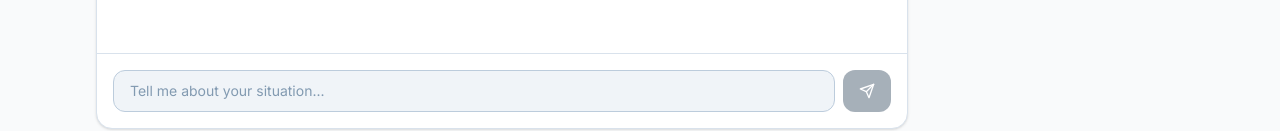
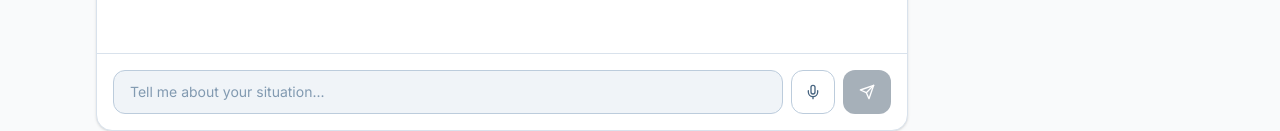
Before and after one commit to mubasiranwar/Sarkar_Sathi, a React (Vite) app: page /#/assistant in a window 1280 px wide. Shown: the part 697-828 px from the top of the page. Built offline with nearby package versions, Linux system fonts and the light colour scheme; a web font is replaced by a local one.

Commit message:
Add voice input to assistant

```diff
--- a/src/pages/Assistant.tsx
+++ b/src/pages/Assistant.tsx
@@ -8,8 +8,57 @@ import { getRecommendedPrograms, getEligibilityStatusText, getEligibilityStatusC
 import {
   Send, Bot, User, Sparkles, AlertTriangle,
   ArrowRight, Search, Info, MessageCircle,
-  Loader2, UserCircle, X, ExternalLink, CheckCircle2
+  Loader2, UserCircle, X, ExternalLink, CheckCircle2, Mic, MicOff
 } from 'lucide-react';
+
+interface SpeechRecognitionAlternativeResult {
+  transcript: string;
+  confidence: number;
+}
+
+interface SpeechRecognitionResult {
+  isFinal: boolean;
+  length: number;
+  [index: number]: SpeechRecognitionAlternativeResult;
+}
+
+interface SpeechRecognitionResultList {
+  length: number;
+  [index: number]: SpeechRecognitionResult;
+}
+
+interface SpeechRecognitionEvent extends Event {
+  resultIndex: number;
+  results: SpeechRecognitionResultList;
+}
+
+interface SpeechRecognitionErrorEvent extends Event {
+  error: string;
+}
+
+interface SpeechRecognitionInstance {
+  lang: string;
+  interimResults: boolean;
+  continuous: boolean;
+  onstart: (() => void) | null;
+  onresult: ((event: SpeechRecognitionEvent) => void) | null;
+  onerror: ((event: SpeechRecognitionErrorEvent) => void) | null;
+  onend: (() => void) | null;
+  start: () => void;
+  stop: () => void;
+  abort: () => void;
+}
+
+interface SpeechRecognitionConstructor {
+  new (): SpeechRecognitionInstance;
+}
+
+declare global {
+  interface Window {
+    SpeechRecognition?: SpeechRecognitionConstructor;
+    webkitSpeechRecognition?: SpeechRecognitionConstructor;
+  }
+}
 
 interface Message {
   id: string;
@@ -44,7 +93,12 @@ export default function AssistantPage() {
   const [userProfile, setUserProfile] = useState<UserProfile>({});
   const [showProfile, setShowProfile] = useState(false);
   const [detectedLanguage, setDetectedLanguage] = useState<'urdu' | 'roman_urdu' | 'english'>('english');
+  const [isListening, setIsListening] = useState(false);
+  const [voiceError, setVoiceError] = useState('');
   const messagesEndRef = useRef<HTMLDivElement>(null);
+  const recognitionRef = useRef<SpeechRecognitionInstance | null>(null);
+  const voiceTranscriptRef = useRef('');
+  const voiceInputPrefixRef = useRef('');
 
   useEffect(() => {
     messagesEndRef.current?.scrollIntoView({ behavior: 'smooth' });
@@ -59,7 +113,7 @@ export default function AssistantPage() {
   }, [isLoading]);
 
   const handleSend = async (text?: string) => {
-    const messageText = text || input.trim();
+    const messageText = text ?? input.trim();
     if (!messageText || isLoading) return;
 
     // Detect language of user message
@@ -235,6 +289,78 @@ export default function AssistantPage() {
     setMessages(prev => [...prev, assistantMsg]);
     setIsLoading(false);
   };
+
+  const toggleVoiceInput = () => {
+    if (isListening) {
+      recognitionRef.current?.stop();
+      return;
+    }
+
+    const SpeechRecognitionAPI = window.SpeechRecognition || window.webkitSpeechRecognition;
+    if (!SpeechRecognitionAPI) {
+      setVoiceError('Voice input is not supported in this browser. Please type your message.');
+      return;
+    }
+
+    setVoiceError('');
+    voiceTranscriptRef.current = '';
+    voiceInputPrefixRef.current = input.trim();
+
+    const recognition = new SpeechRecognitionAPI();
+    recognition.lang = language === 'ur' ? 'ur-PK' : 'en-US';
+    recognition.interimResults = true;
+    recognition.continuous = false;
+    recognitionRef.current = recognition;
+
+    recognition.onstart = () => setIsListening(true);
+    recognition.onresult = (event) => {
+      let finalTranscript = '';
+      let interimTranscript = '';
+      for (let index = event.resultIndex; index < event.results.length; index += 1) {
+        const transcript = event.results[index][0].transcript;
+        if (event.results[index].isFinal) {
+          finalTranscript += transcript;
+        } else {
+          interimTranscript += transcript;
+        }
+      }
+
+      voiceTranscriptRef.current = `${voiceTranscriptRef.current} ${finalTranscript}`.trim();
+      const liveTranscript = `${voiceTranscriptRef.current} ${interimTranscript}`.trim();
+      setInput([voiceInputPrefixRef.current, liveTranscript].filter(Boolean).join(' '));
+    };
+    recognition.onerror = (event) => {
+      setIsListening(false);
+      if (event.error !== 'aborted') {
+        setVoiceError('Voice input is not supported in this browser. Please type your message.');
+      }
+    };
+    recognition.onend = () => {
+      setIsListening(false);
+      recognitionRef.current = null;
+      const transcript = voiceTranscriptRef.current.trim();
+      if (transcript) {
+        handleSend([voiceInputPrefixRef.current, transcript].filter(Boolean).join(' '));
+      }
+    };
+
+    try {
+      recognition.start();
+    } catch (error) {
+      recognitionRef.current = null;
+      setIsListening(false);
+      setVoiceError('Voice input is not supported in this browser. Please type your message.');
+    }
+  };
+
+  useEffect(() => {
+    return () => {
+      if (recognitionRef.current) {
+        recognitionRef.current.onend = null;
+        recognitionRef.current.abort();
+      }
+    };
+  }, []);
 
   const generateProfileUpdateResponse = (profile: UserProfile, message: string): string => {
     const lang = detectedLanguage;
@@ -553,6 +679,21 @@ export default function AssistantPage() {
                   className="flex-1 px-4 py-2.5 bg-navy-50 border border-navy-200 rounded-xl text-sm text-navy-900 placeholder-navy-400 focus:outline-none focus:ring-2 focus:ring-navy-500 focus:border-transparent disabled:opacity-50"
                 />
                 <button
+                  type="button"
+                  onClick={toggleVoiceInput}
+                  disabled={isLoading}
+                  aria-label={isListening ? 'Stop voice input' : 'Start voice input'}
+                  title={isListening ? 'Stop voice input' : 'Start voice input'}
+                  className={`min-w-11 min-h-11 px-3 rounded-xl border transition-colors disabled:opacity-40 disabled:cursor-not-allowed ${
+                    isListening
+                      ? 'border-red-300 bg-red-50 text-red-600 animate-pulse'
+                      : 'border-navy-200 bg-white text-navy-600 hover:bg-navy-50 hover:border-navy-300'
+                  }`}
+                >
+                  {isListening ? <MicOff className="w-4 h-4 mx-auto" /> : <Mic className="w-4 h-4 mx-auto" />}
+                </button>
+                <button
+                  type="button"
                   onClick={() => handleSend()}
                   disabled={!input.trim() || isLoading}
                   className="px-4 py-2.5 bg-navy-800 text-white rounded-xl hover:bg-navy-700 transition-colors disabled:opacity-40 disabled:cursor-not-allowed"
@@ -560,6 +701,16 @@ export default function AssistantPage() {
                   {isLoading ? <Loader2 className="w-4 h-4 animate-spin" /> : <Send className="w-4 h-4" />}
                 </button>
               </div>
+              {isListening && (
+                <p className="mt-2 text-xs text-red-600" role="status">
+                  Listening... / سن رہا ہے...
+                </p>
+              )}
+              {voiceError && (
+                <p className="mt-2 text-xs text-amber-700" role="alert">
+                  {voiceError}
+                </p>
+              )}
             </div>
           </div>
         </div>
```
